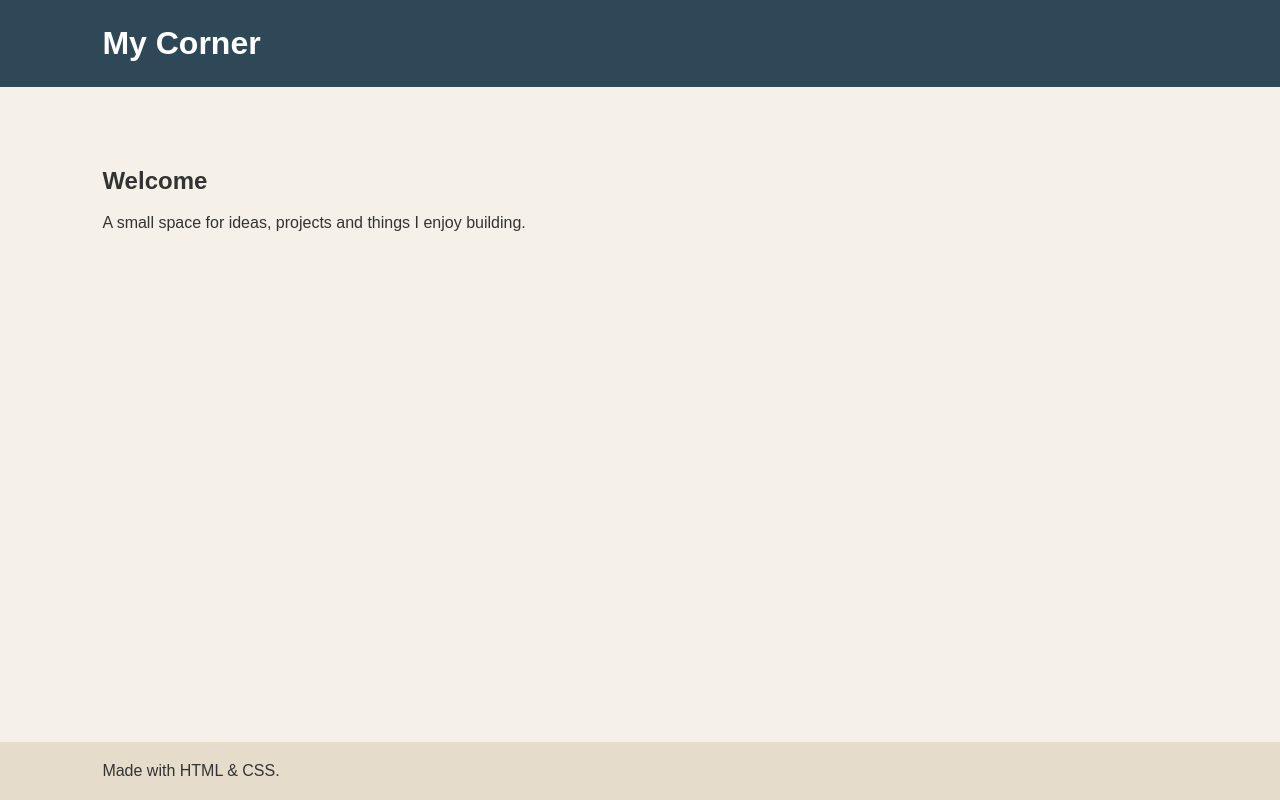
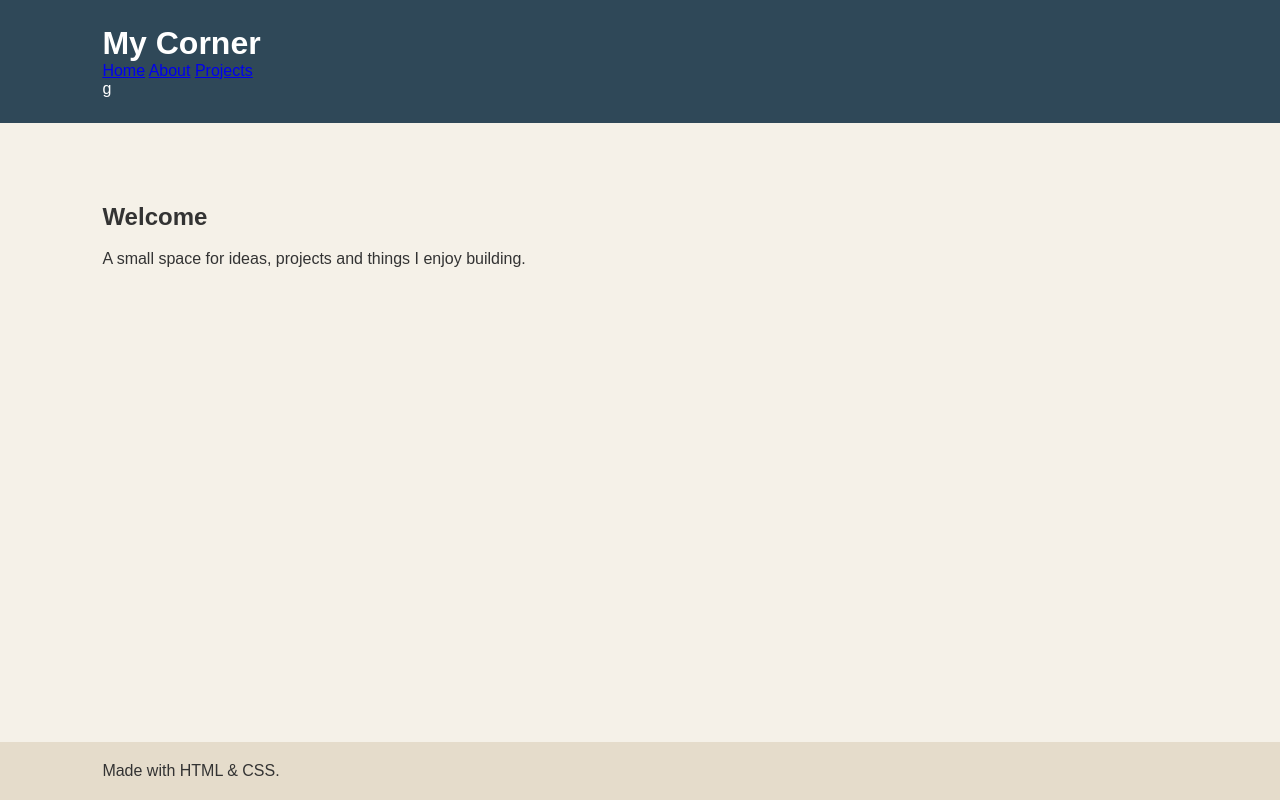
Before and after one commit to OkunyomihOghenetega/my-corner, a plain HTML site: page index.html in a window 1280 px wide. Drawn offline with Linux system fonts and the light colour scheme.

Commit message:
Add navigation to header

```diff
--- a/index.html
+++ b/index.html
@@ -11,7 +11,13 @@
 
     <header>
         <h1>My Corner</h1>
-    </header>
+
+        <nav>
+            <a href="#">Home</a>
+            <a href="#">About</a>
+            <a href="#">Projects</a>
+        </nav>
+    g</header>
 
     <main>
         <h2>Welcome</h2>
```
